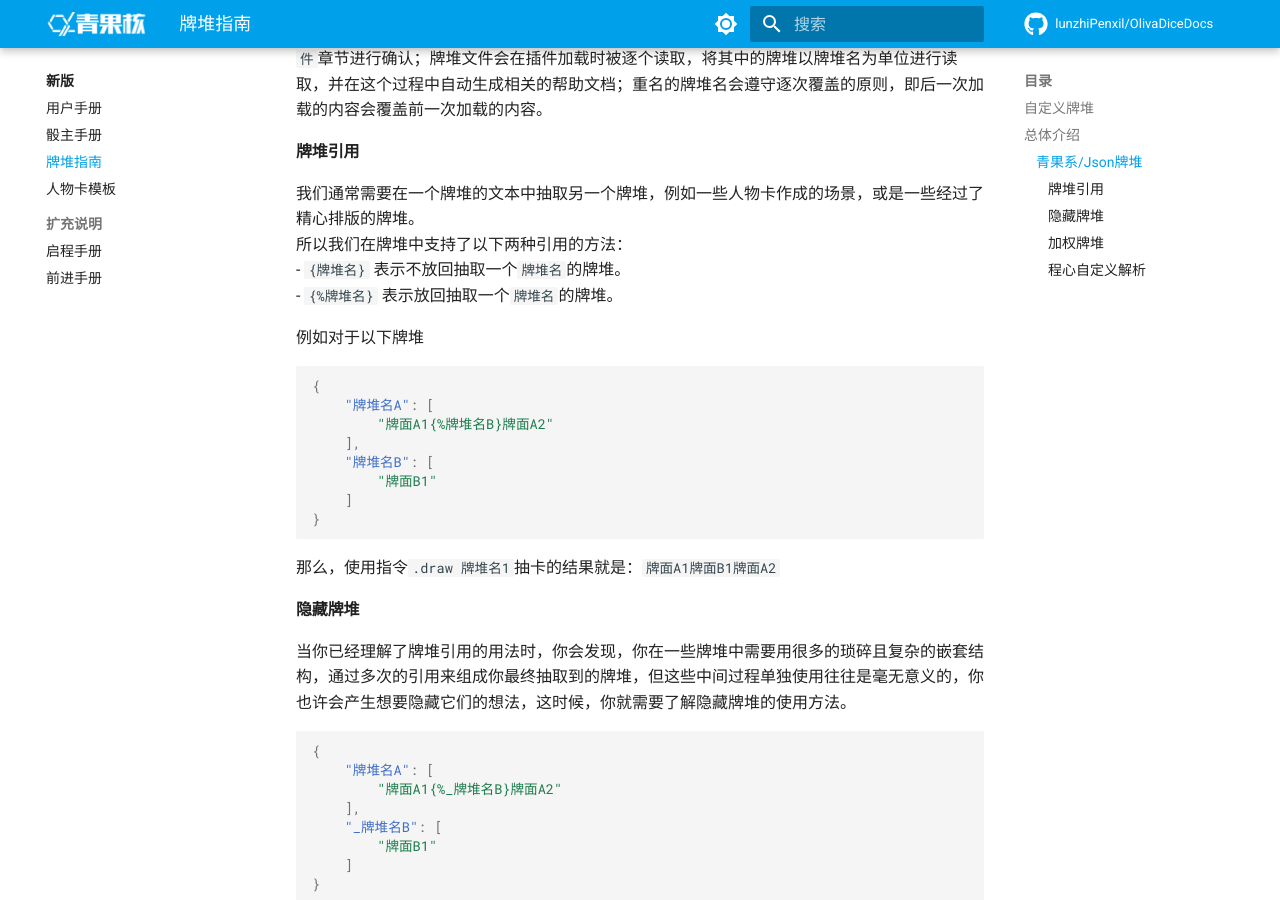
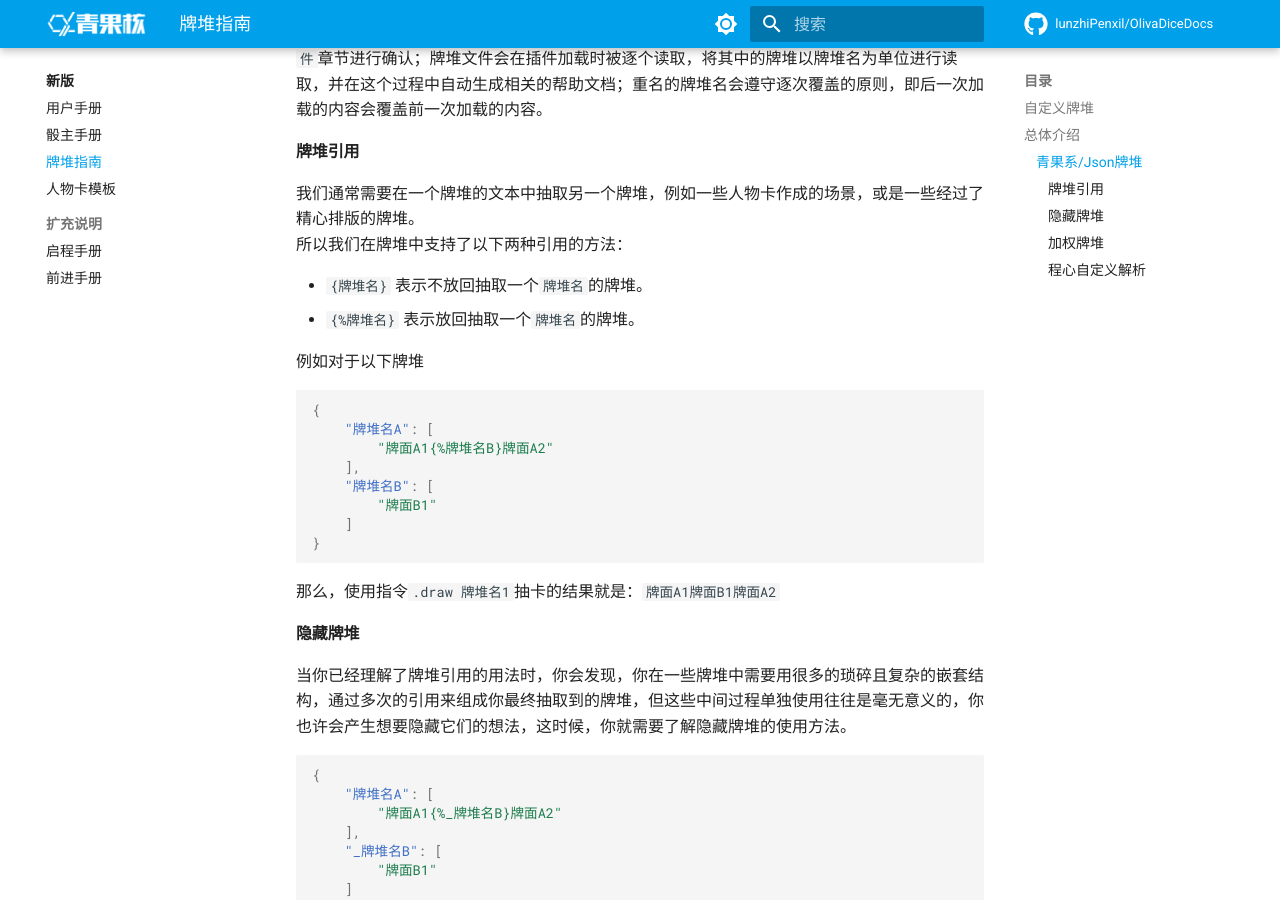
Before and after one commit to lunzhiPenxil/OlivaDiceDocs, an MkDocs documentation site: the page built from docs/OlivaDice3_Master_Manual_customDeck.md, in a window 1280 px wide and 900 px high, scrolled down 1492 px. Built offline with MkDocs 1.6.1 and Material for MkDocs 9.7.7, drawn with Linux system fonts in a browser that asks for light colours; comment, search, counter and statistics services are not loaded.

Commit message:
改进格式

````diff
--- a/docs/OlivaDice3_Master_Manual_customDeck.md
+++ b/docs/OlivaDice3_Master_Manual_customDeck.md
@@ -51,8 +51,9 @@
 #### 牌堆引用
 我们通常需要在一个牌堆的文本中抽取另一个牌堆，例如一些人物卡作成的场景，或是一些经过了精心排版的牌堆。
 所以我们在牌堆中支持了以下两种引用的方法：
-- `{牌堆名}` 表示不放回抽取一个`牌堆名`的牌堆。
-- `{%牌堆名}` 表示放回抽取一个`牌堆名`的牌堆。
+
+  + `{牌堆名}` 表示不放回抽取一个`牌堆名`的牌堆。
+  + `{%牌堆名}` 表示放回抽取一个`牌堆名`的牌堆。
 
 例如对于以下牌堆
 ```json
````
